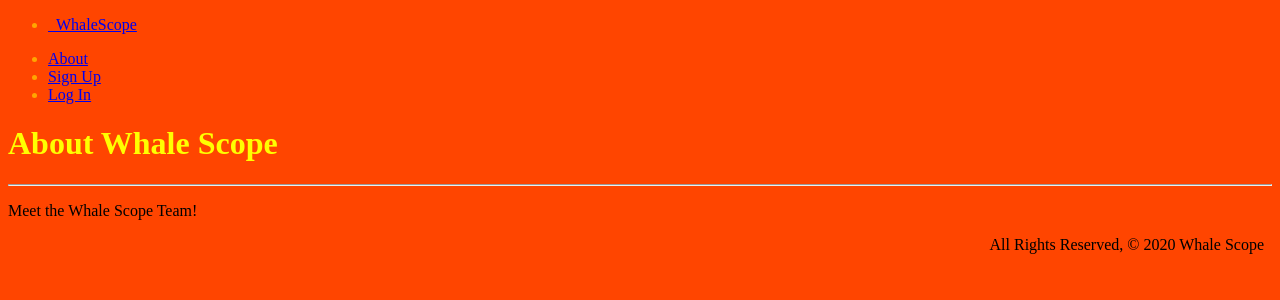
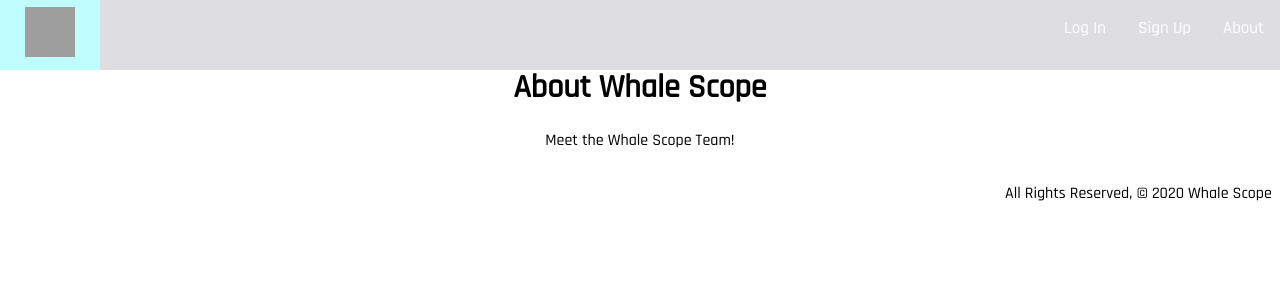
Before and after one commit to patinoale/WhaleScope, a Django app: page /about/ in a window 1280 px wide. Shown: the top 300 px of the page. Run offline with Django 3.2, Linux system fonts and the light colour scheme; grey boxes are pictures that could not be loaded.

Commit message:
final version of home page

```diff
--- a/main_app/static/css/style.css
+++ b/main_app/static/css/style.css
@@ -1,23 +1,69 @@
-
-.nav-bar {
-    list-style-type: none;
+body {
+  text-align: center;
+  /* background: url(https://i.imgur.com/OjCfK3s.jpg) no-repeat center center fixed;
+  -webkit-background-size: cover;
+  -moz-background-size: cover;
+  -o-background-size: cover;
+  background-size: cover; */
   margin: 0;
-    padding: 0;
-  }
-
-  li {
-    color: orange;
+  font-family: 'Open Sans Condensed', sans-serif;
+  font-family: 'Rajdhani', sans-serif;
 }
 
 
-  h1 {
-    color: yellow;
+
+.navbar {
+  overflow: hidden;
+  background-color: #27264027;
+  position: fixed;
+  top: 0;
+  width: 100%;
+  border-bottom: 1px;
+  border-color: white;
 }
 
-  body {
-    background-color: orangered;
+.navbar a {
+  float: right;
+  display: block;
+  color: #ffffff;
+  text-align: center;
+  padding: 17px 16px;
+  text-decoration: none;
+  font-size: 17px;
+
 }
 
+#logo-image {
+  height: 50px;
+  width: 50px;
+}
+
+#home-logo-link {
+  float: left;
+  padding: 7px 25px;
+}
+
+#home-logo {
+  height: 150px;
+  width: 400px;
+  margin-right: 30rem;
+}
+
+
+.navbar a:hover {
+  background: #c0fdff;
+  color: black;
+}
+
+#home-logo-link a:hover {
+  background: black;
+}
+
+main {
+  padding: 16px;
+  margin-top: 30px;
+
+}
 
 footer {
   padding-top: 0;
--- a/main_app/templates/about.html
+++ b/main_app/templates/about.html
@@ -2,7 +2,7 @@
 {% block content %}
 
     <h1>About Whale Scope</h1>
-    <hr />
+
     <p>Meet the Whale Scope Team!</p>
 
 {% endblock %}
--- a/main_app/templates/base.html
+++ b/main_app/templates/base.html
@@ -7,34 +7,27 @@
   <meta name="viewport" content="width=device-width, initial-scale=1.0">
   <meta http-equiv="X-UA-Compatible" content="ie=edge">
   <title>Whale Scope</title>
-  <!-- Ale to delete the next 2 lines for materialize for design. Will impact the 'species' selection in sighting_form.html -->
-  <!-- <link rel="stylesheet" href="https://cdnjs.cloudflare.com/ajax/libs/materialize/1.0.0/css/materialize.min.css">
-  <script src="https://cdnjs.cloudflare.com/ajax/libs/materialize/1.0.0/js/materialize.min.js"></script> -->
+  <link href="https://fonts.googleapis.com/css2?family=Rajdhani:wght@500&display=swap" rel="stylesheet">
   <link rel="stylesheet" type="text/css" href="{% static 'css/style.css' %}">
   <script src="https://ajax.googleapis.com/ajax/libs/jquery/3.3.1/jquery.min.js"></script>
   <script type="text/javascript" src="{% static 'js/script.js'%}"></script>
 </head>
 <body>
-  <!-- <header class="navbar-fixed">
-    <nav>
-      <div class="nav-wrapper"> -->
-        <ul>
-          <li><a href="{% url 'home' %}">&nbsp;&nbsp;WhaleScope</a></li>
-        </ul>
-        <ul>
-          <li><a href="{% url 'about' %}">About</a></li>
-          {% if user.is_authenticated %}
-            <li><a href="{% url 'index' %}">My Sightings (Profile)</a></li>
-            <li><a href="{% url 'sightings_create' %}">Add A Sighting</a></li>
-            <li><a href="{% url 'logout' %}">Log Out</a></li>
-          {% else %}
-            <li><a href="{% url 'signup' %}">Sign Up</a></li>
-            <li><a href="{% url 'login' %}">Log In</a></li>
-          {% endif %}
-        </ul>
-      <!-- </div>
-    </nav> -->
-  <!-- </header> -->
+
+
+  <div class="navbar">
+    <a id="home-logo-link" href="{% url 'home' %}"><img id="logo-image" src="https://i.imgur.com/AzyIR4f.png" alt="Whale Scope logo"></a>
+    <a href="{% url 'about' %}">About</a>
+
+    {% if user.is_authenticated %}
+    <a href="{% url 'logout' %}">Log Out</a>
+    <a href="{% url 'sightings_create' %}">Add A Sighting</a>
+      <a href="{% url 'index' %}">My Sightings (Profile)</a>
+    {% else %}
+      <a href="{% url 'signup' %}">Sign Up</a>
+      <a href="{% url 'login' %}">Log In</a>
+      {% endif %}
+  </div>
   <main>
     {% block content %}
     {% endblock %}
```
Also changed, not shown: main_app/templates/home.html (+17 -1 lines). Lines whose indentation alone changed are shown as unchanged.
